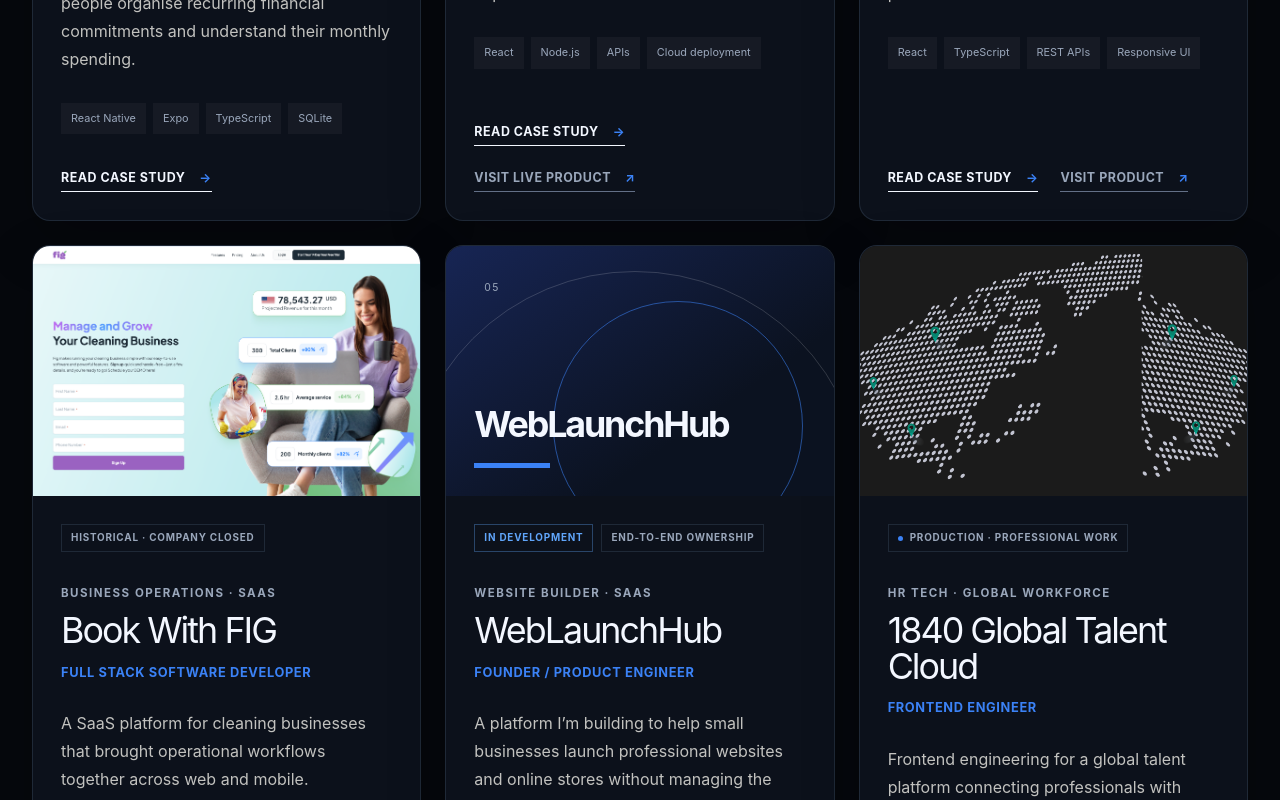
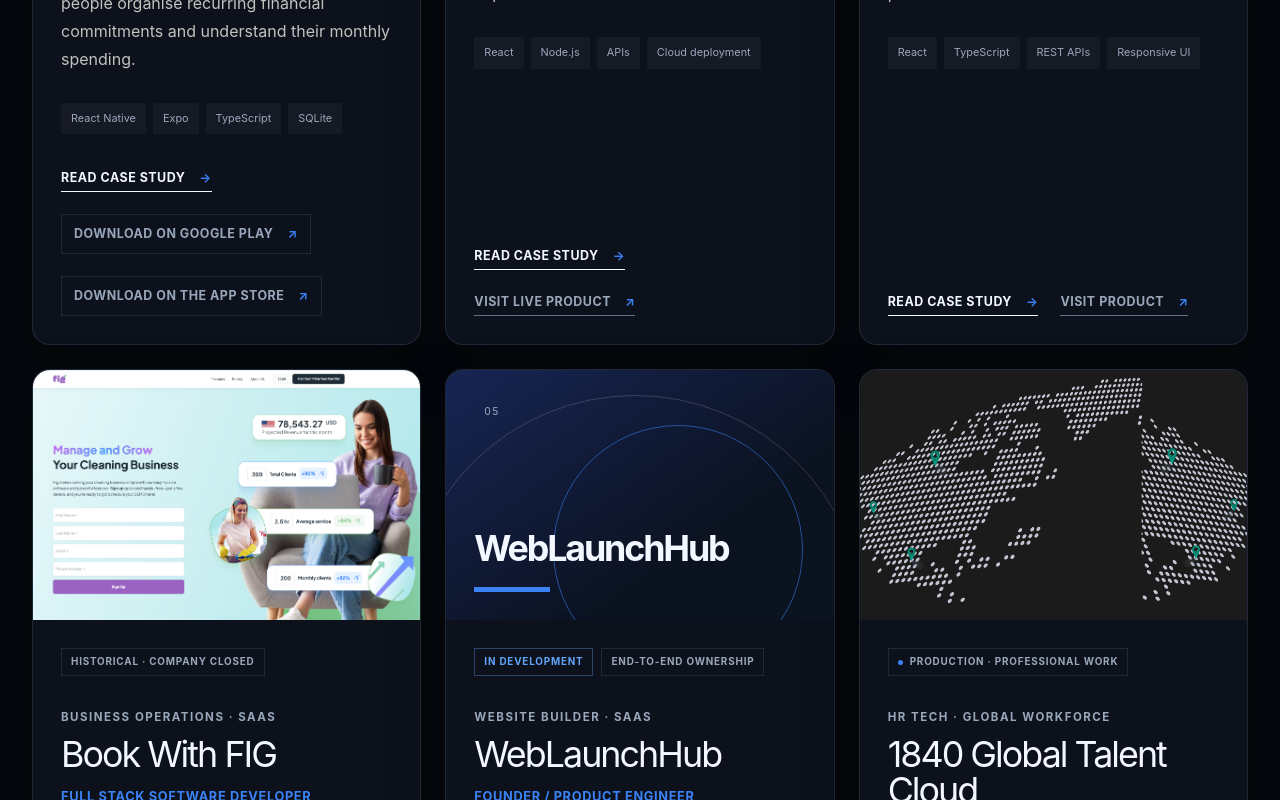
Before and after one commit to Cre8ive-collins/Cre8ive-collins.github.io, a Next.js app: page / in a window 1280 px wide. Shown: the part 2520-3320 px from the top of the page. Built offline with nearby package versions, Linux system fonts and the light colour scheme; a web font is replaced by a local one.

Commit message:
feat: add FundzIQ app store links

```diff
--- a/app/globals.css
+++ b/app/globals.css
@@ -223,6 +223,8 @@
 .text-link span { color: var(--accent); }
 .text-link:hover { color: var(--accent); border-color: var(--accent); }
 .muted-link { color: var(--muted); border-color: var(--dim); }
+.store-download-link { padding: 9px 12px; border: 1px solid var(--border); }
+.store-download-link:hover { background: rgba(59,130,246,0.08); border-color: var(--accent); color: var(--accent-bright); }
 .project-visual { position: relative; order: 1; min-height: 250px; background: #1b1b1b; overflow: hidden; }
 .project-visual img, .case-visual img { width: 100%; height: 100%; object-fit: cover; object-position: top center; transition: transform 500ms cubic-bezier(.2,.7,.2,1); }
 .project-card:hover .project-visual img { transform: scale(1.025); }
@@ -325,6 +327,8 @@
 .case-meta span { color: var(--dim); font-size: 0.62rem; text-transform: uppercase; letter-spacing: 0.1em; }
 .case-meta strong { margin-top: 4px; font-size: 0.8rem; font-weight: 600; }
 .case-meta a { align-self: center; color: var(--accent); font-size: 0.72rem; font-weight: 700; text-transform: uppercase; }
+.case-meta .case-store-links { align-self: center; gap: 8px; }
+.case-meta .case-store-links a { align-self: flex-start; }
 .case-visual { position: relative; height: min(70vw, 760px); margin-top: 50px; overflow: hidden; background: var(--surface); }
 .case-body { display: grid; grid-template-columns: 1fr 280px; gap: 110px; padding-block: 140px; }
 .case-sections article { display: grid; grid-template-columns: 56px 1fr; gap: 26px; padding: 0 0 70px; margin-bottom: 70px; border-bottom: 1px solid var(--border); }
@@ -416,6 +420,7 @@
   .case-heading h1 { font-size: 14vw; }
   .case-meta { grid-template-columns: 1fr 1fr; }
   .case-meta a { justify-self: start; }
+  .case-meta .case-store-links { grid-column: 1 / -1; align-self: start; }
   .case-visual { height: 82vw; margin-top: 32px; }
   .case-body { padding-block: 90px; }
   .case-sidebar { grid-template-columns: 1fr 1fr; gap: 22px; }
--- a/app/work/[slug]/page.tsx
+++ b/app/work/[slug]/page.tsx
@@ -48,6 +48,10 @@
   const currentIndex = projects.findIndex((item) => item.slug === project.slug);
   const nextProject = projects[(currentIndex + 1) % projects.length];
   const projectUrl = `${profile.siteUrl}/work/${project.slug}`;
+  const relatedUrls = [
+    ...(project.externalUrl ? [project.externalUrl] : []),
+    ...(project.storeLinks?.map((storeLink) => storeLink.url) ?? []),
+  ];
   const projectSchema = {
     "@context": "https://schema.org",
     "@graph": [
@@ -76,7 +80,7 @@
           jobTitle: project.role,
         },
         keywords: [...project.categories, ...project.technologies].join(", "),
-        ...(project.externalUrl ? { sameAs: project.externalUrl } : {}),
+        ...(relatedUrls.length > 0 ? { sameAs: relatedUrls } : {}),
       },
       {
         "@type": "BreadcrumbList",
@@ -118,6 +122,15 @@
           <div><span>Status</span><strong>{project.statusLabel}</strong></div>
           <div><span>Category</span><strong>{project.categories.join(" · ")}</strong></div>
           {project.externalUrl && <a href={project.externalUrl} target="_blank" rel="noreferrer">{project.externalLabel} ↗</a>}
+          {project.storeLinks && (
+            <div className="case-store-links" aria-label={`${project.name} downloads`}>
+              {project.storeLinks.map((storeLink) => (
+                <a className="store-download-link" href={storeLink.url} key={storeLink.url} target="_blank" rel="noreferrer">
+                  {storeLink.label} ↗
+                </a>
+              ))}
+            </div>
+          )}
         </div>
         <div className="case-visual">
           {project.heroImage ? (
--- a/components/project-card.tsx
+++ b/components/project-card.tsx
@@ -36,6 +36,17 @@
               {project.externalLabel} <span aria-hidden="true">↗</span>
             </a>
           )}
+          {project.storeLinks?.map((storeLink) => (
+            <a
+              className="text-link muted-link store-download-link"
+              href={storeLink.url}
+              key={storeLink.url}
+              target="_blank"
+              rel="noreferrer"
+            >
+              {storeLink.label} <span aria-hidden="true">↗</span>
+            </a>
+          ))}
         </div>
       </div>
 
--- a/data/projects.ts
+++ b/data/projects.ts
@@ -3,6 +3,11 @@
 export type ProjectSection = {
   title: string;
   body: string;
+};
+
+export type ProjectStoreLink = {
+  label: string;
+  url: string;
 };
 
 export type Project = {
@@ -18,6 +23,7 @@
   builtSolo?: boolean;
   externalUrl?: string;
   externalLabel?: string;
+  storeLinks?: ProjectStoreLink[];
   technologies: string[];
   capabilities: string[];
   heroImage?: string;
@@ -38,6 +44,16 @@
     categories: ["Fintech", "Mobile"],
     featured: true,
     builtSolo: true,
+    storeLinks: [
+      {
+        label: "Download on Google Play",
+        url: "https://play.google.com/store/apps/details?id=ng.techiq.fundziq",
+      },
+      {
+        label: "Download on the App Store",
+        url: "https://apps.apple.com/us/app/fundziq-money-planner/id6764693237",
+      },
+    ],
     technologies: ["React Native", "Expo", "TypeScript", "SQLite"],
     capabilities: [
       "Product definition",
```
